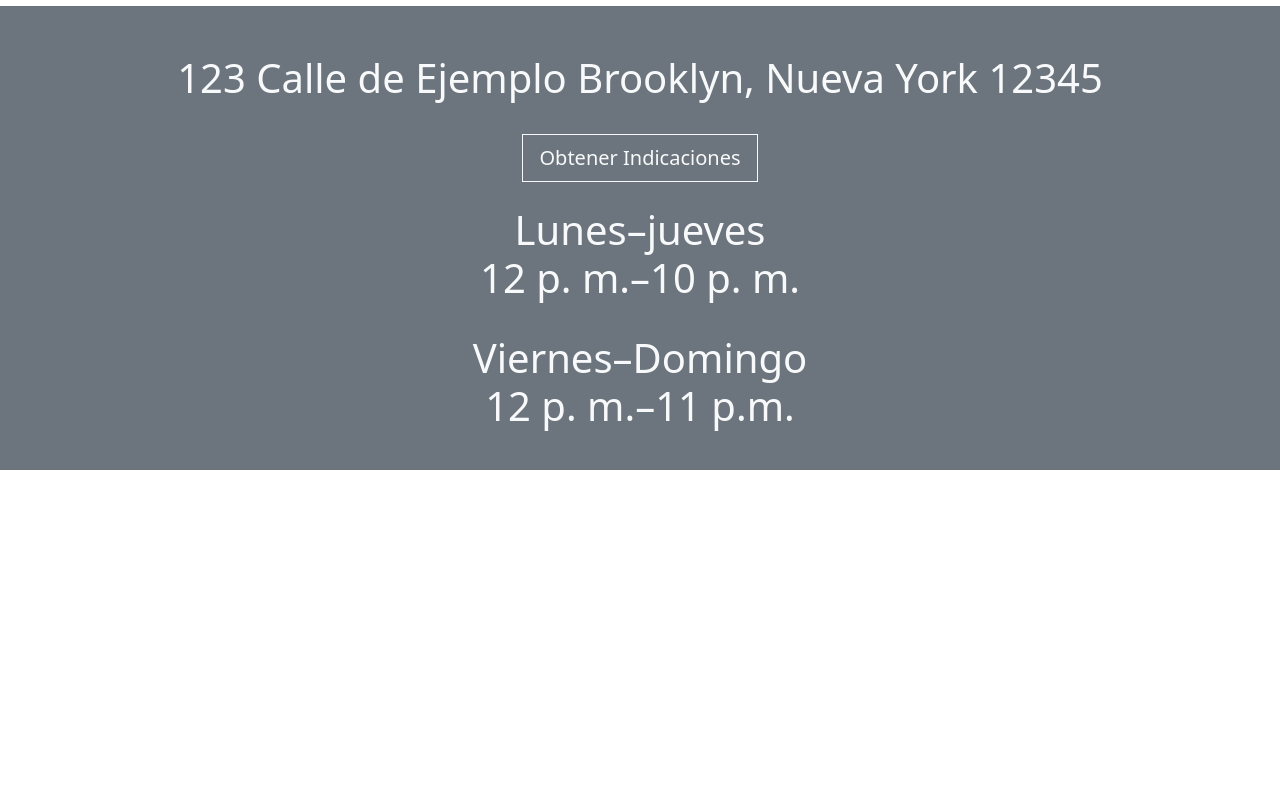
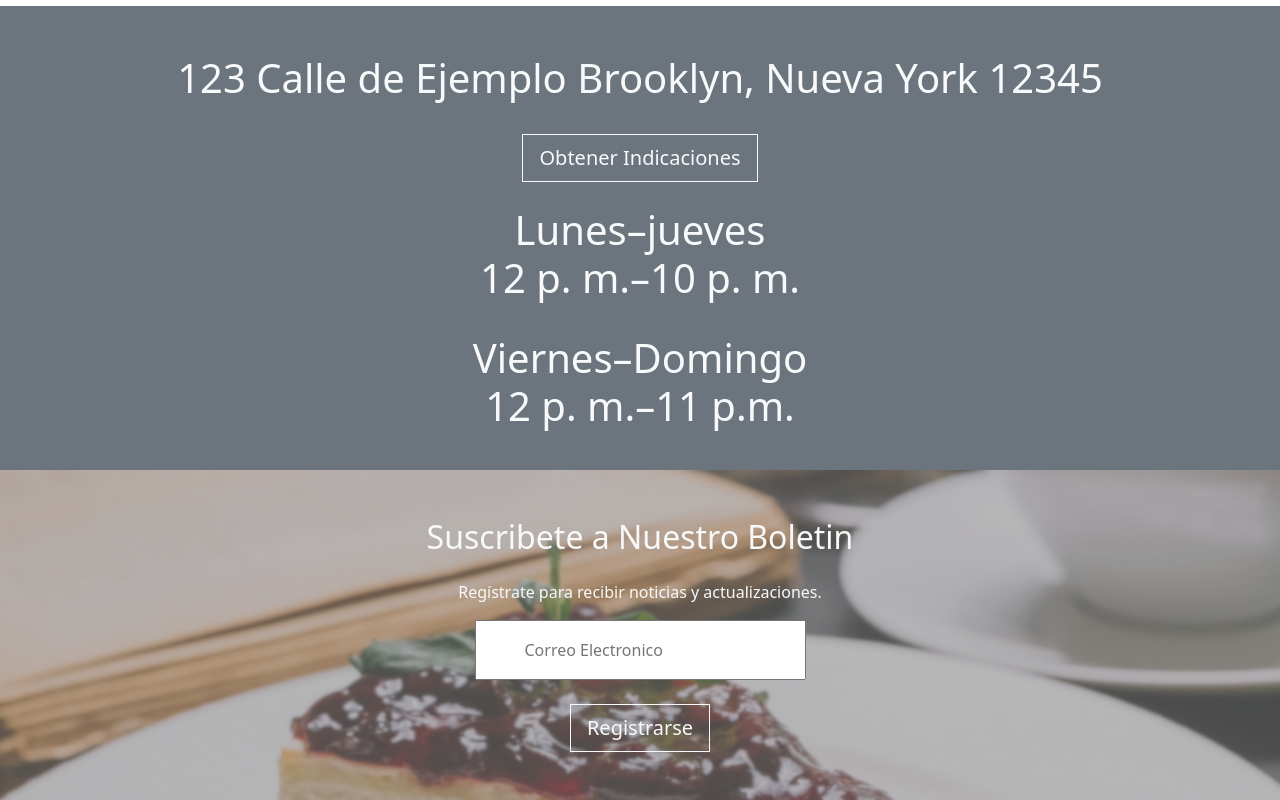
Before and after one commit to Juanda9992/Page-Bootstrap5-and-Js, a plain HTML site: page index.html in a window 1280 px wide. Shown: the part 2924-3724 px from the top of the page. Before the commit the page ends 3394 px from the top, so only its background shows below. Drawn offline with Linux system fonts and the light colour scheme.

Commit message:
Commit 8: Prototype Suscribe Section

```diff
--- a/index.html
+++ b/index.html
@@ -216,6 +216,34 @@
 
     </section>
 
+    <section class="suscribe">
+
+        <div class="container">
+
+            <div class="row">
+
+                <div class="col-12 text-light text-center pb-5">
+
+                    <h2 class="px-5 pt-5">Suscribete a Nuestro Boletin</h2>
+
+                    <p class="fs-6 pt-3">Regístrate para recibir noticias y actualizaciones.</p>
+
+                    <form class="pb-4 ">
+
+                        <input type="email" placeholder="Correo Electronico" class="form px-5 py-3">
+
+                    </form>
+
+                    <button type="button" class="btn btn-outline-light btn-lg rounded-0">Registrarse</button>
+
+                </div>
+
+            </div>
+
+        </div>
+
+    </section>
+
 
 
     <script src="js/jquery-3.5.1.min.js"></script>
--- a/scss/styles.scss
+++ b/scss/styles.scss
@@ -5,3 +5,9 @@
     background-repeat: none ;
 
 }
+.suscribe
+{
+    background-image: url(../images/side-view-of-cheesecake-with-cherry-jelly-on-the-top-on-white-plate1.jpg);
+    background-size: cover;
+    background-repeat: none;
+}
```
Also changed, not shown: css/estilos.css, images/side-view-of-cheesecake-with-cherry-jelly-on-the-top-on-white-plate.jpg (added), images/side-view-of-cheesecake-with-cherry-jelly-on-the-top-on-white-plate1.jpg (added), 1 other file.
